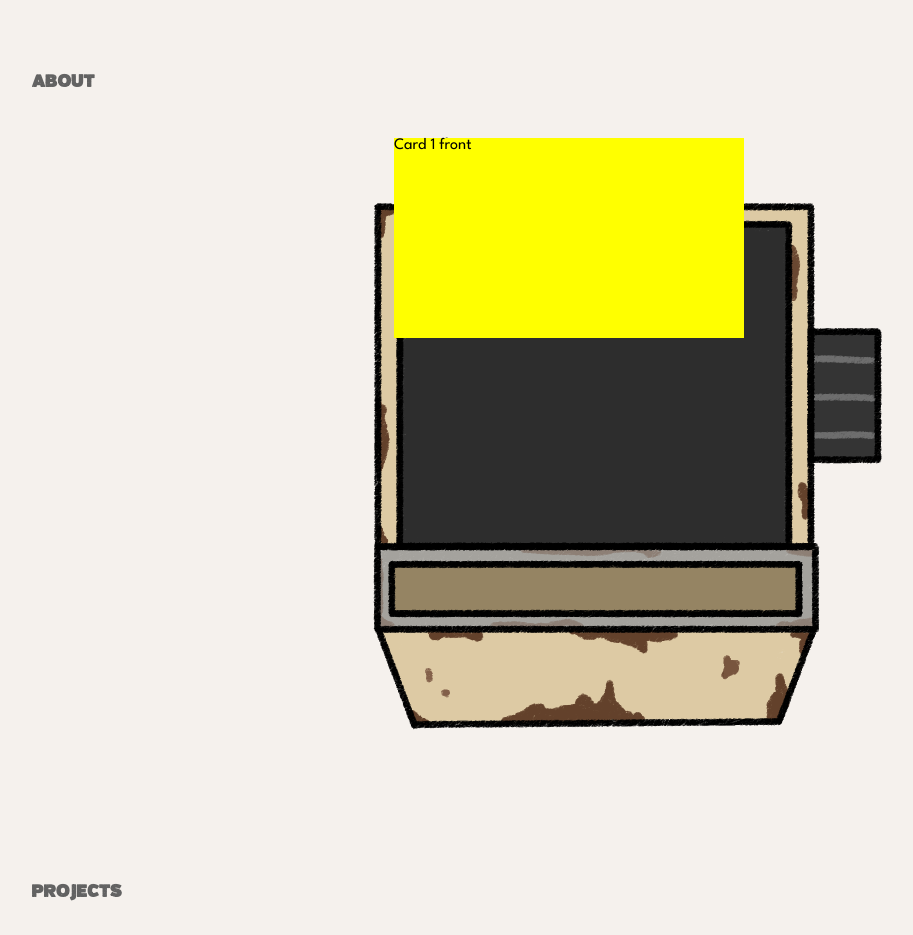
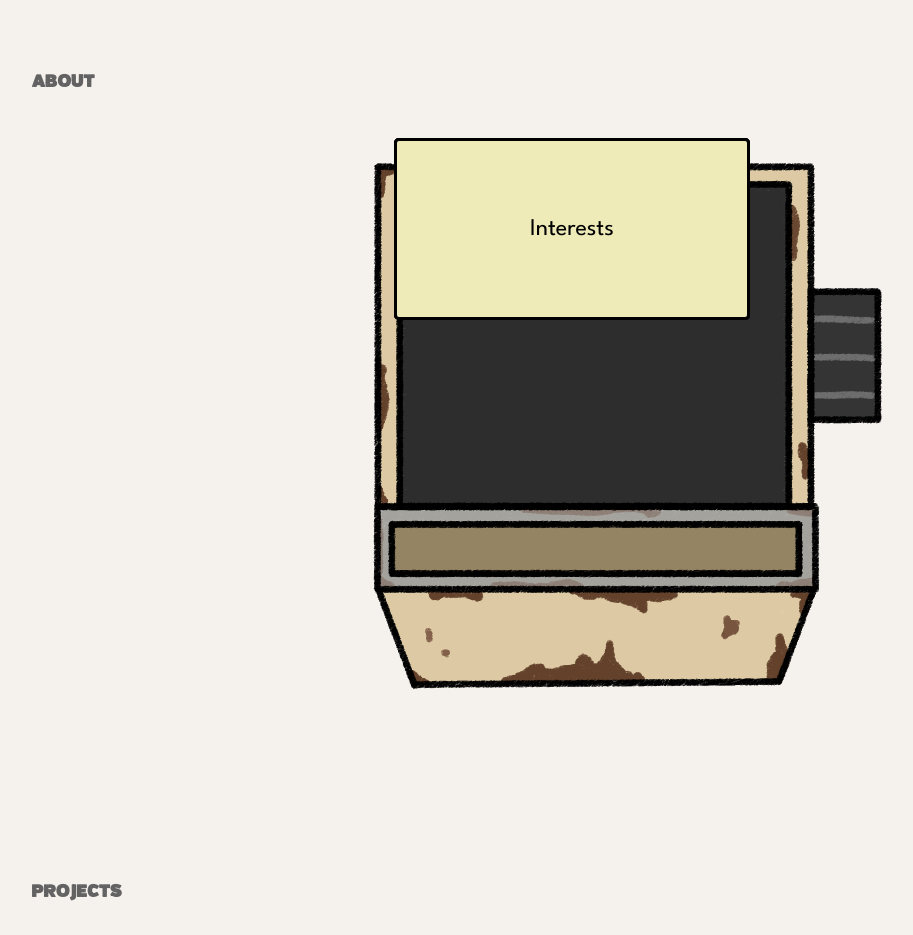
Before and after one commit to Dcipani/portfolio, a React (Create React App) app: page /#home in a window 1280 px wide. Shown: the part 920-1855 px from the top of the page, without its empty margins (71-984 px from the left). Built offline with nearby package versions, Linux system fonts and the light colour scheme.

Commit message:
some styling changes to rolodex

```diff
--- a/src/components/About/index.jsx
+++ b/src/components/About/index.jsx
@@ -8,10 +8,10 @@ const About = () => {
     const numCards = 4;
     const [lastId, setLastId] = useState(numCards)
     const cards = [
-        {id: lastId, front: 'Card 4 front', back: 'Card 4 back'},
-        {id: 3, front: 'Card 3 front', back: 'Card 3 back'},
-        {id: 2, front: 'Card 2 front', back: 'Card 2 back'},
-        {id: 1, front: 'Card 1 front', back: 'Card 1 back'},
+        {id: lastId, front: 'Languages', back: 'Card 4 back'},
+        {id: 3, front: 'Experience', back: 'Card 3 back'},
+        {id: 2, front: 'Education', back: 'Card 2 back'},
+        {id: 1, front: 'Interests', back: 'Card 1 back'},
     ];
 
     const handleClick = () => {
--- a/src/components/About/style.scss
+++ b/src/components/About/style.scss
@@ -6,7 +6,7 @@
   display: flex;
   .rolodex-image {
     position: absolute;
-    top: 40px;
+    top: 0px;
     left: 28%;
   }
 }
@@ -18,10 +18,12 @@
   .card {
     position: absolute;
     width: 100%;
-    height: 50%;
+    height: 44%;
     transform-style: preserve-3d;
-    transition: all .5s ease;
-    background-color: yellow;
+    transition: all 1s ease-in-out;
+    background-color: rgb(239, 235, 184);
+    border: 3px solid black;
+    border-radius: 5px;
 
     &.top {
       transform: rotateX(-180deg) translateY(-100%);
@@ -37,15 +39,21 @@
   width: 100%;
   height: 100%;
   backface-visibility: hidden;
-  background-color: yellow;
   color: black;
+  display: flex;
+  align-items: center;
+  justify-content: center;
+  font-size: 24px;
 }
 .card-back {
   position: absolute;
   width: 100%;
   height: 100%;
   backface-visibility: hidden;
-  background-color: orange;
   color: black;
   transform: rotateX(-180deg);
+  display: flex;
+  align-items: center;
+  justify-content: center;
+
 }
```
